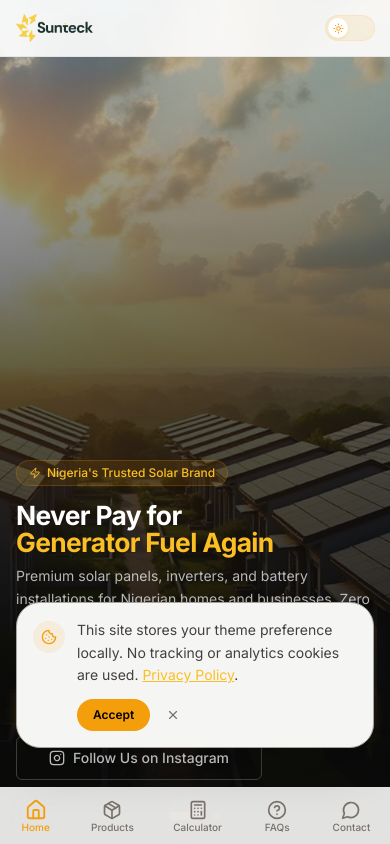
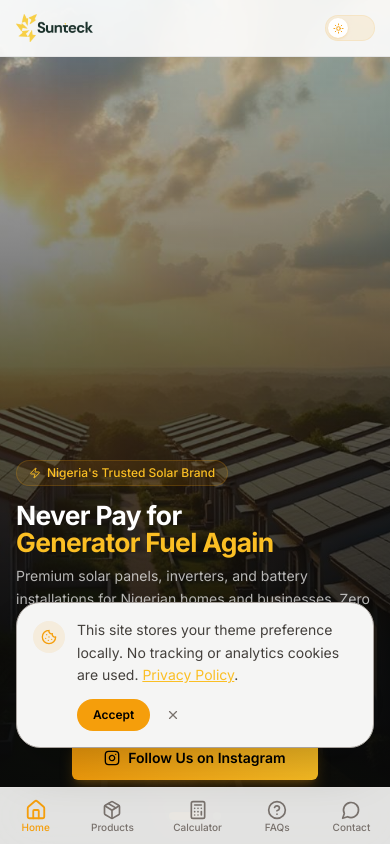
Before and after one commit to KnowNationHQ/suntecksolar, a Next.js app: page / in a window 390 px wide. Shown: the top 844 px of the page. Built offline with nearby package versions, Linux system fonts and the light colour scheme; a web font is replaced by a local one.

Commit message:
fix: instagram button same gold style as cta; mobile center

```diff
--- a/components/marketing/hero.tsx
+++ b/components/marketing/hero.tsx
@@ -47,12 +47,12 @@ export function Hero() {
           <p className="text-sm sm:text-base text-white/70 max-w-xl mb-6 leading-relaxed">
             Premium solar panels, inverters, and battery installations for Nigerian homes and businesses. Zero upfront cost with flexible payment plans up to 18 months.
           </p>
-          <div className="flex flex-col sm:flex-row gap-3">
+          <div className="flex flex-col sm:flex-row gap-3 items-center sm:items-start">
             <Button onClick={() => scrollTo("calculator")} size="lg" className="bg-gradient-to-r from-gold-500 to-gold-400 text-black hover:from-gold-400 hover:to-gold-300 shadow-lg shadow-gold-500/25 font-semibold">
               <Zap size={18} /> Get Your Free Quote <ArrowRight size={16} />
             </Button>
             <a href="https://instagram.com/suntecksolars" target="_blank" rel="noopener noreferrer">
-              <Button variant="outline" size="lg" className="bg-transparent border-neutral-700 text-neutral-300 hover:border-gold-500/40 hover:text-gold-400 hover:bg-gold-500/5">
+              <Button size="lg" className="bg-gradient-to-r from-gold-500 to-gold-400 text-black hover:from-gold-400 hover:to-gold-300 shadow-lg shadow-gold-500/25 font-semibold w-full sm:w-auto">
                 <Instagram size={16} /> Follow Us on Instagram
               </Button>
             </a>
--- a/components/products/spec-table.tsx
+++ b/components/products/spec-table.tsx
@@ -19,7 +19,7 @@ const DATA: SpecRow[] = [
 
 const COLOR_MAP: Record<string, { border: string; dot: string; bg: string; text: string; badge: string }> = {
   emerald: { border: "border-l-emerald-500", dot: "bg-emerald-500", bg: "bg-emerald-500/10", text: "text-emerald-400", badge: "border-emerald-500/20 text-emerald-700 dark:text-emerald-400 bg-emerald-500/10" },
-  gold: { border: "border-l-gold-500", dot: "bg-gold-500", bg: "bg-gold-500/10", text: "text-gold-400", badge: "border-gold-500/20 text-amber-700 dark:text-gold-400 bg-gold-500/10" },
+  gold: { border: "border-l-gold-500", dot: "bg-gold-500", bg: "bg-gold-500/10", text: "text-gold-400", badge: "border-gold-500/20 text-amber-800 dark:text-gold-400 bg-gold-500/10" },
   amber: { border: "border-l-amber-500", dot: "bg-amber-500", bg: "bg-amber-500/10", text: "text-amber-400", badge: "border-amber-500/20 text-amber-700 dark:text-amber-400 bg-amber-500/10" },
 }
 
```
